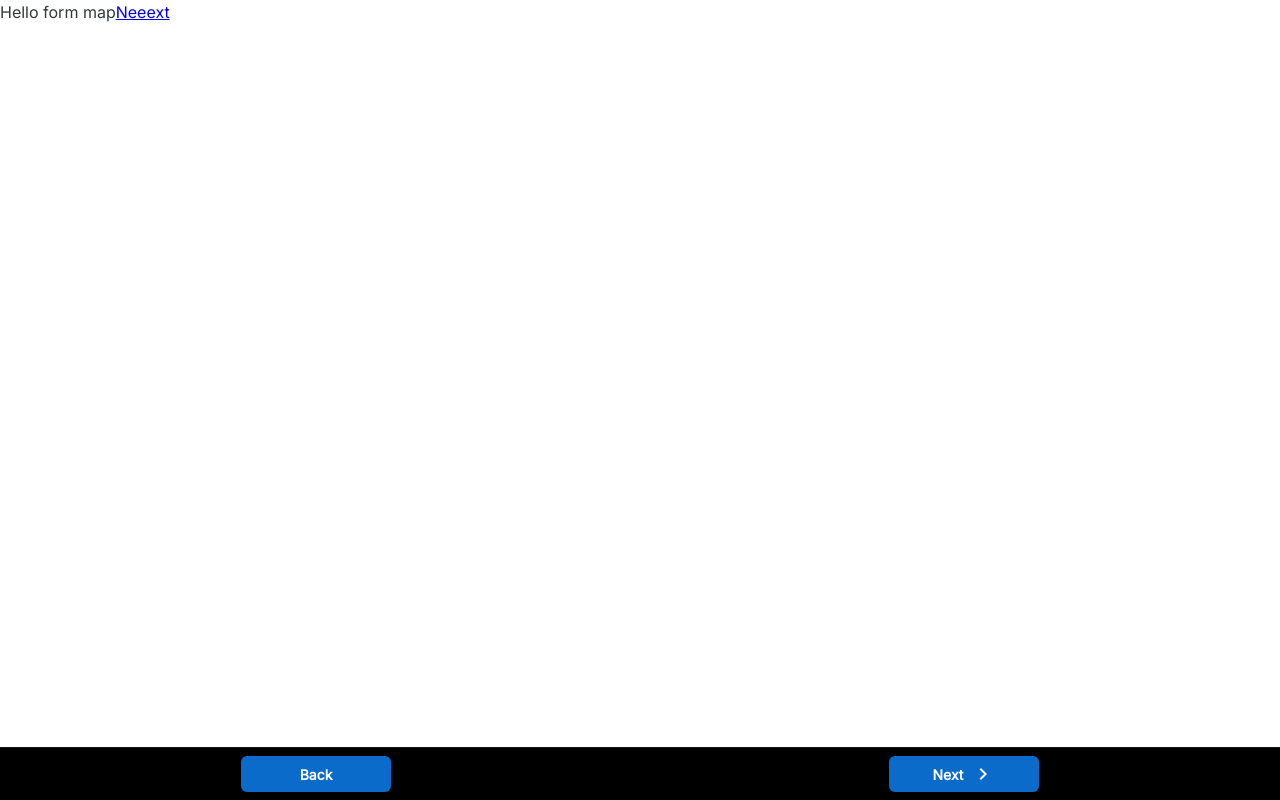
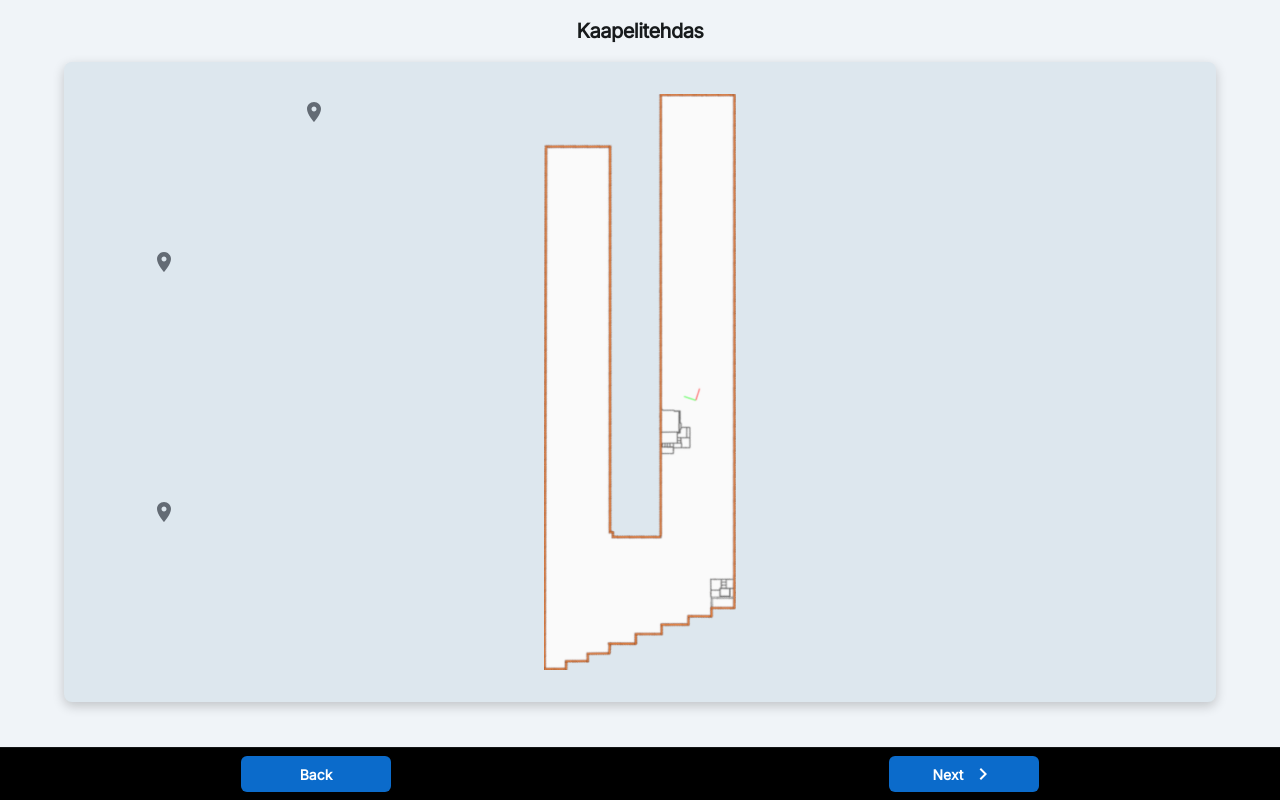
Before and after one commit to samutoljamo/Junction2024, a React (Vite) app in the folder pwa/: page /map in a window 1280 px wide. Built offline with nearby package versions, Linux system fonts and the light colour scheme.

Commit message:
map added with buttons

```diff
--- a/pwa/src/routes/map.tsx
+++ b/pwa/src/routes/map.tsx
@@ -1,11 +1,117 @@
-import { Box } from "@mui/joy";
-import { NavLink } from "react-router-dom";
+import React, { useState } from "react";
+import { CssVarsProvider } from "@mui/joy/styles";
+import { Box, CssBaseline, IconButton, Tooltip, Typography } from "@mui/joy";
+import RoomIcon from "@mui/icons-material/Room";
+import map_image from "../assets/kaapelitehdas_ifc_from_top 1.png";
 
 export default function Root() {
+  interface Machine {
+    id: number;
+    x: number;
+    y: number;
+    name: string;
+  }
+
+  const machines: Machine[] = [
+    { id: 1, x: 100, y: 200, name: "Machine 1" },
+    { id: 2, x: 100, y: 450, name: "Machine 2" },
+    { id: 3, x: 250, y: 50, name: "Machine 3" },
+  ];
+
+  const [activeMachineId, setActiveMachineId] = useState<number | null>(null);
+
+  const handleMachineClick = (machine: Machine) => {
+    setActiveMachineId(machine.id);
+    alert(`Clicked on ${machine.name}`);
+  };
+
   return (
-    <Box>
-      Hello form map
-      <NavLink to="/information">Neeext</NavLink>
-    </Box>
+    <CssVarsProvider>
+      <CssBaseline />
+      <Box
+        sx={{
+          display: "flex",
+          flexDirection: "column",
+          justifyContent: "flex-start",
+          height: "100vh",
+          width: "100vw",
+          backgroundColor: "background.level1",
+          alignItems: "center",
+          paddingTop: 2,
+        }}
+      >
+        <Typography level="h4" sx={{ marginBottom: 2 }}>
+          Kaapelitehdas
+        </Typography>
+        <Box
+          sx={{
+            position: "relative",
+            width: "90%",
+            height: "80vh",
+            display: "flex",
+            alignItems: "center",
+            justifyContent: "center",
+            backgroundColor: "background.level2",
+            borderRadius: "8px",
+            boxShadow: "0 4px 12px rgba(0,0,0,0.2)",
+          }}
+        >
+          <Box
+            sx={{
+              width: "90%",
+              height: "90%",
+              backgroundImage: `url(${map_image})`,
+              backgroundSize: "contain",
+              backgroundRepeat: "no-repeat",
+              backgroundPosition: "center",
+              borderRadius: "8px",
+            }}
+          />
+          {machines.map((machine) => (
+            <Tooltip key={machine.id} title={machine.name}>
+              <IconButton
+                onClick={() => handleMachineClick(machine)}
+                sx={{
+                  position: "absolute",
+                  top: machine.y,
+                  left: machine.x,
+                  borderRadius: "50%",
+                  width: 40,
+                  height: 40,
+                  transform: "translate(-50%, -50%)", // Centers the icon
+                  display: "flex", // Ensure it centers content correctly
+                  justifyContent: "center",
+                  alignItems: "center",
+                  backgroundColor: activeMachineId === machine.id ? "red" : "transparent", // Red background when active
+                  "&:hover": {
+                    backgroundColor: "rgba(255, 0, 0, 0.5)", // Slight red hover effect
+                  },
+                  ...(activeMachineId === machine.id && {
+                    animation: "pulse 1s", // Pulse once on click
+                  }),
+                }}
+              >
+                <RoomIcon fontSize="large" />
+              </IconButton>
+            </Tooltip>
+          ))}
+        </Box>
+      </Box>
+      <style>
+        {`
+          @keyframes pulse {
+            0% {
+              transform: scale(1);
+            }
+            50% {
+              transform: scale(1.2);
+            }
+            100% {
+              transform: scale(1);
+            }
+          }
+        `}
+      </style>
+    </CssVarsProvider>
   );
 }
```
Also changed, not shown: pwa/src/assets/kaapelitehdas_ifc_from_top 1.png (added).
